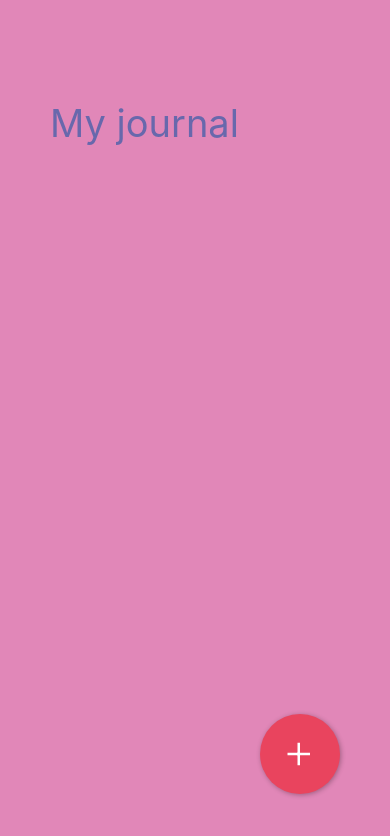
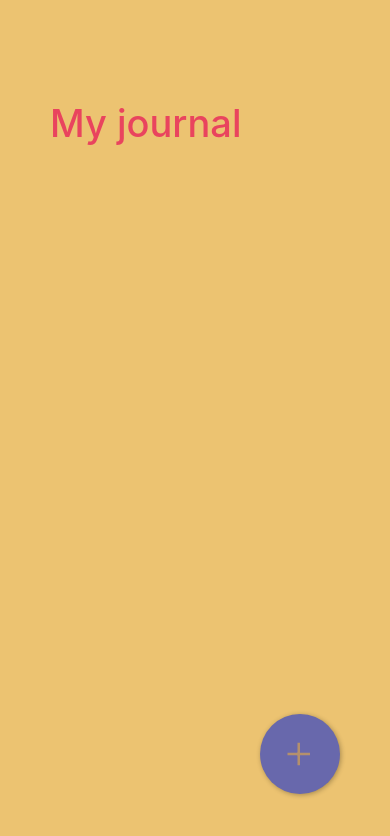
Before and after one commit to ahnniething/journal-app, a React Native app: screen /Home in a window 390 px wide. Shown: the top 836 px of the page. Built offline with nearby package versions, Linux system fonts and the light colour scheme.

Commit message:
#1 refactor: change colors on the home screen

```diff
--- a/colors.js
+++ b/colors.js
@@ -12,9 +12,10 @@ const pantone = {
 };
 
 const colors = {
-  bgColor: pantone.amusements.fuchsiaPink,
-  textColor: pantone.amusements.veryPery,
-  cardColor: pantone.amusements.icedCoffee,
-  btnColor: pantone.amusements.paradisePink,
+  bgColor: pantone.amusements.cornsilk,
+  textColor: pantone.amusements.paradisePink,
+  cardColor: pantone.amusements.fuchsiaPink,
+  btnColor: pantone.amusements.veryPery,
+  btnTintColor: pantone.amusements.icedCoffee,
 };
 export default colors;
--- a/screens/Home.js
+++ b/screens/Home.js
@@ -7,11 +7,12 @@ const View = styled.View`
   flex: 1;
   padding: 0px 50px;
   padding-top: 100px;
-  background-color: ${colors.bgColor};
+  background-color: ${colors.bgColor}
 `;
 const Title = styled.Text`
   color: ${colors.textColor};
   font-size: 38px;
+  font-weight: 500;
   margin-bottom: 100px;
 `;
 const Btn = styled.TouchableOpacity`
@@ -32,7 +33,7 @@ const Home = ({ navigation: { navigate } }) => (
   <View>
     <Title>My journal</Title>
     <Btn onPress={() => navigate("Write")}>
-      <Ionicons name="add" color="white" size={40} />
+      <Ionicons name="add" color={colors.btnTintColor} size={40} />
     </Btn>
   </View>
 );
--- a/screens/Write.js
+++ b/screens/Write.js
@@ -1,7 +1,13 @@
 import React from "react";
 import styled from "styled-components/native";
+import { Ionicons } from "@expo/vector-icons";
+import colors from "../colors"
 
-const View = styled.View``;
+const View = styled.View`
+  flex: 1;
+  padding: 0px 50px;
+  padding-top: 100px;
+  background-color: ${colors.cardColor};`;
 const Text = styled.Text``;
 
 const Write = () => (
```
